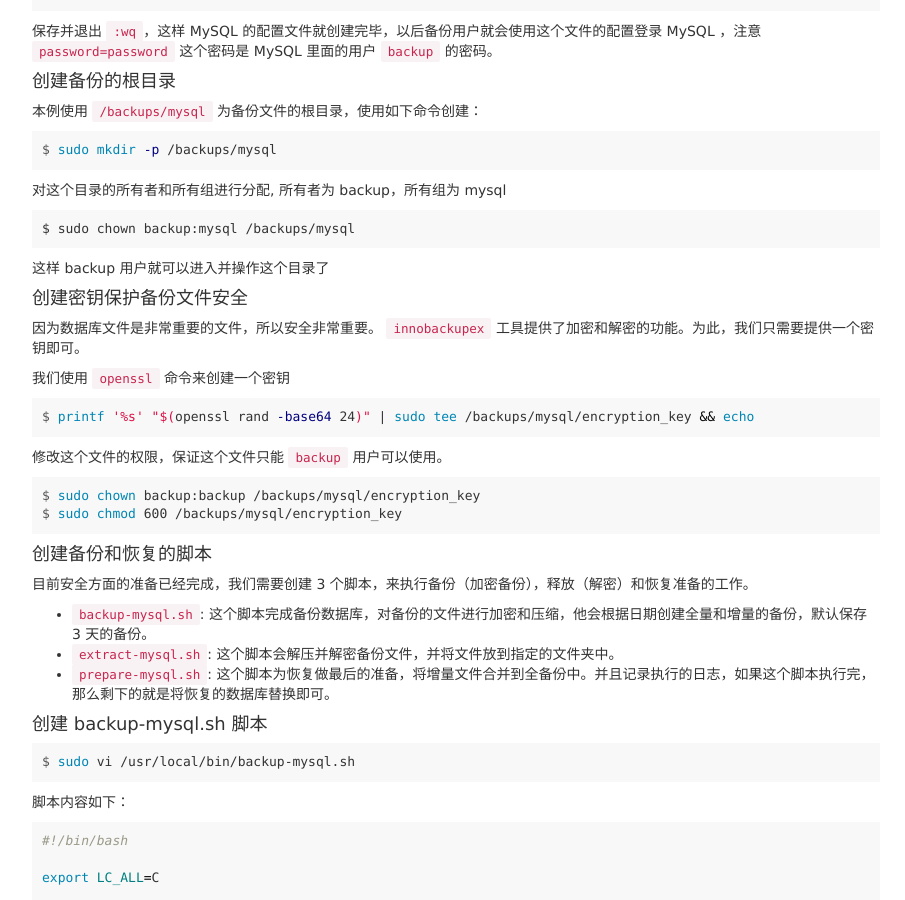
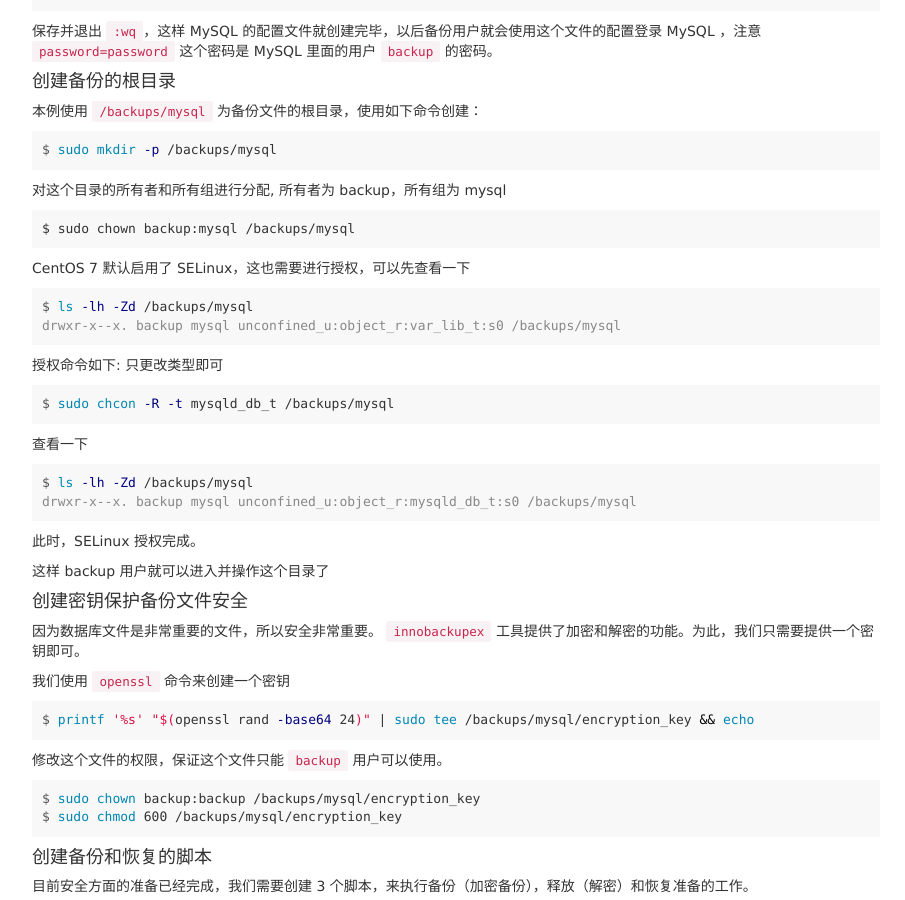
Before and after one commit to zhanming/zhanming.github.com, a Jekyll site: the page built from _posts/2017-05-10-install-percona-xtrabackup-on-centos-7.markdown, in a window 1280 px wide and 900 px high, scrolled down 3315 px. Shown: the whole window, without its empty margins (38-943 px from the left). Built offline with Jekyll 4.4.1, drawn with Linux system fonts in a browser that asks for light colours; comment, search, counter and statistics services are not loaded; some of the changed text lies outside the part shown.

Commit message:
add more description.

````diff
--- a/_posts/2017-05-10-install-percona-xtrabackup-on-centos-7.markdown
+++ b/_posts/2017-05-10-install-percona-xtrabackup-on-centos-7.markdown
@@ -215,6 +215,28 @@ $ sudo mkdir -p /backups/mysql
 ```
 $ sudo chown backup:mysql /backups/mysql
 ```
+
+CentOS 7 默认启用了 SELinux，这也需要进行授权，可以先查看一下
+
+```terminal
+$ ls -lh -Zd /backups/mysql
+drwxr-x--x. backup mysql unconfined_u:object_r:var_lib_t:s0 /backups/mysql
+```
+
+授权命令如下: 只更改类型即可
+
+```terminal
+$ sudo chcon -R -t mysqld_db_t /backups/mysql
+```
+
+查看一下
+
+```terminal
+$ ls -lh -Zd /backups/mysql
+drwxr-x--x. backup mysql unconfined_u:object_r:mysqld_db_t:s0 /backups/mysql
+```
+
+此时，SELinux 授权完成。
 
 这样 backup 用户就可以进入并操作这个目录了
 
@@ -771,13 +793,21 @@ $ ls -lh -Zd /var/lib/mysql
 drwxr-x--x. mysql mysql unconfined_u:object_r:var_lib_t:s0 /var/lib/mysql
 ```
 
-授权命令如下
+授权命令如下: 更改类型和用户的属性
 
 ```terminal
 $ sudo chcon -R -t mysqld_db_t /var/lib/mysql
+$ sudo chcon -u system_u /var/lib/mysql
 ```
 
-此时，权限已经恢复完全。
+查看一下
+
+```terminal
+$ ls -lh -Zd /var/lib/mysql
+drwxr-x--x. mysql mysql system_u:object_r:mysqld_db_t:s0 /var/lib/mysql
+```
+
+此时，SELinux 的权限已经恢复完全。
 
 启动 MySQL 服务，完成数据恢复。
 
````
